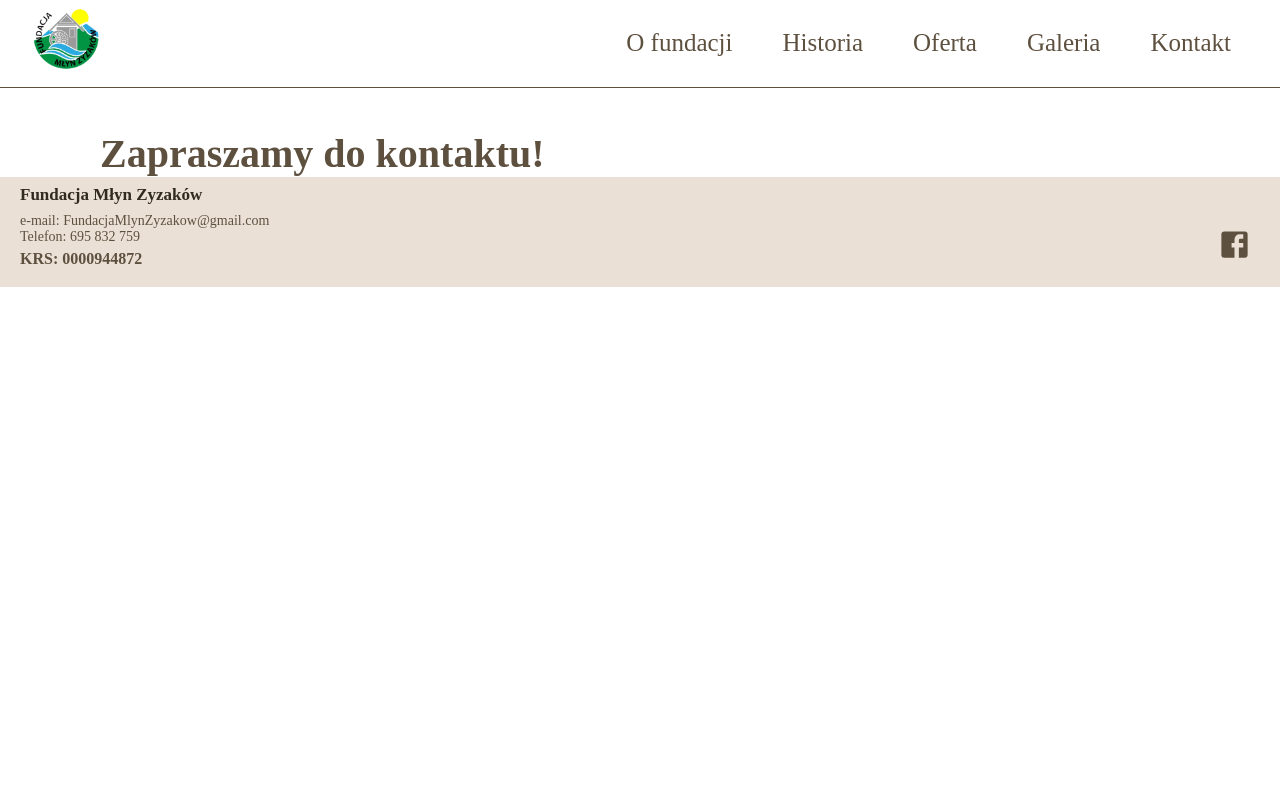
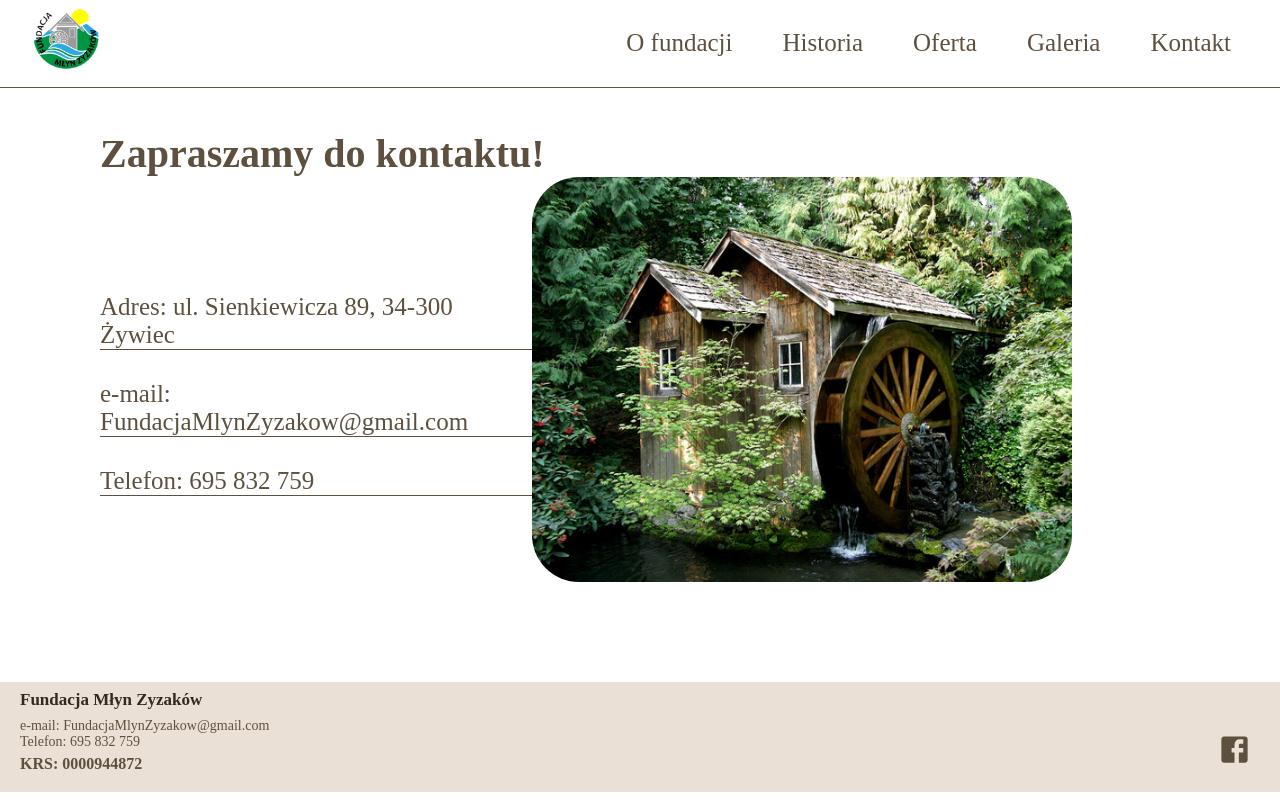
Before and after one commit to asiabielawska/ProjektFundacji, a React (Vite) app: page /kontakt in a window 1280 px wide. Built offline with nearby package versions, Linux system fonts and the light colour scheme; a web font is replaced by a local one.

Commit message:
Improve styling contact page and add text

```diff
--- a/src/components/Contact/Contact.tsx
+++ b/src/components/Contact/Contact.tsx
@@ -1,5 +1,26 @@
 import { MainHeading } from "../Layout/styled";
+import ImgOfMlyn from "../../assets/młynmain.jpeg";
+import {
+  ContactContainer,
+  ContactImg,
+  ContactAllText,
+  ContactElement,
+} from "./styled";
 
 export const Contact = () => {
-  return <MainHeading>Zapraszamy do kontaktu!</MainHeading>;
+  return (
+    <>
+      <MainHeading>Zapraszamy do kontaktu!</MainHeading>
+      <ContactContainer>
+        <ContactAllText>
+          <ContactElement>
+            Adres: ul. Sienkiewicza 89, 34-300 Żywiec
+          </ContactElement>
+          <ContactElement>e-mail: FundacjaMlynZyzakow@gmail.com</ContactElement>
+          <ContactElement>Telefon: 695 832 759</ContactElement>
+        </ContactAllText>
+        <ContactImg src={ImgOfMlyn}></ContactImg>
+      </ContactContainer>
+    </>
+  );
 };
--- a/src/components/Contact/styled.ts
+++ b/src/components/Contact/styled.ts
@@ -0,0 +1,24 @@
+import { styled } from "@mui/material";
+
+export const ContactContainer = styled("div")({
+  display: "flex",
+  alignItems: "center",
+  padding: "0 100px 100px 100px",
+});
+
+export const ContactAllText = styled("div")({
+  color: "#5E503F",
+  width: "40%",
+  fontSize: 25,
+});
+
+export const ContactElement = styled("div")({
+  borderBottom: "1px solid #5E503F",
+  paddingTop: 30,
+});
+
+export const ContactImg = styled("img")({
+  width: "50%",
+  height: "80%",
+  borderRadius: 47,
+});
```
